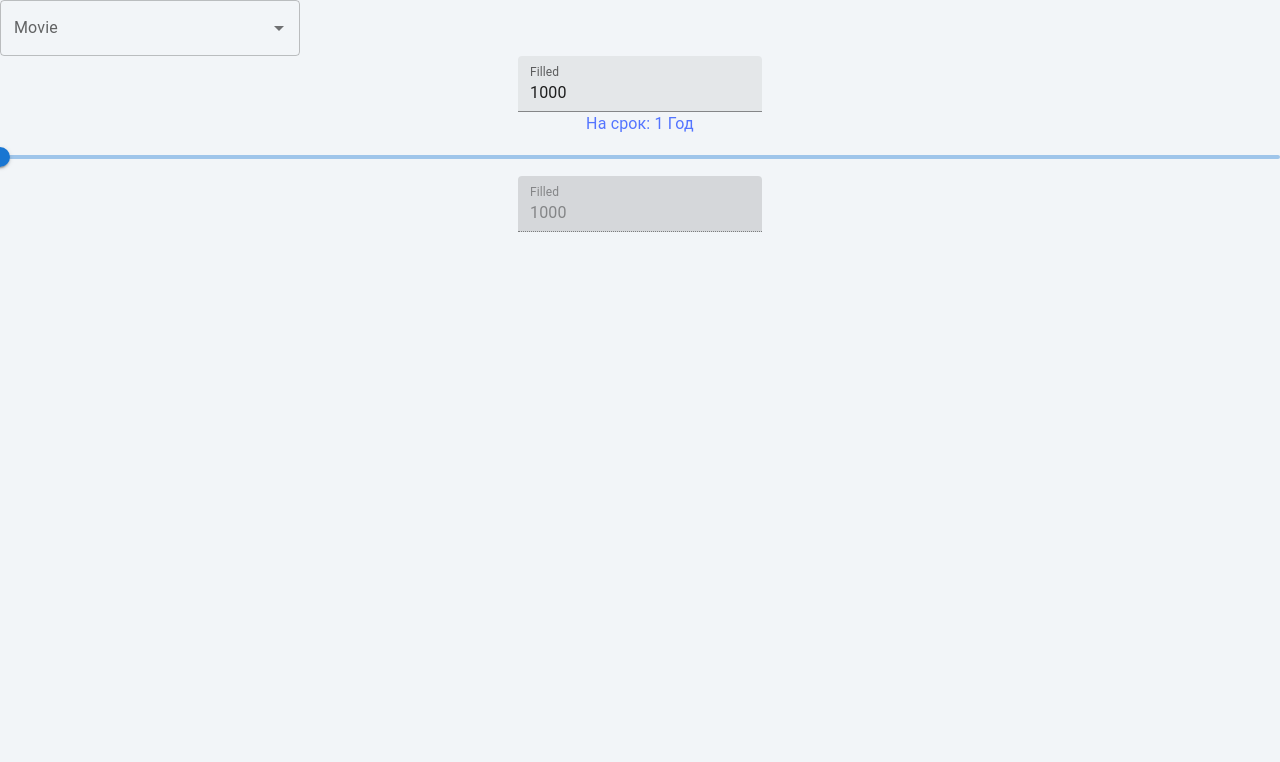
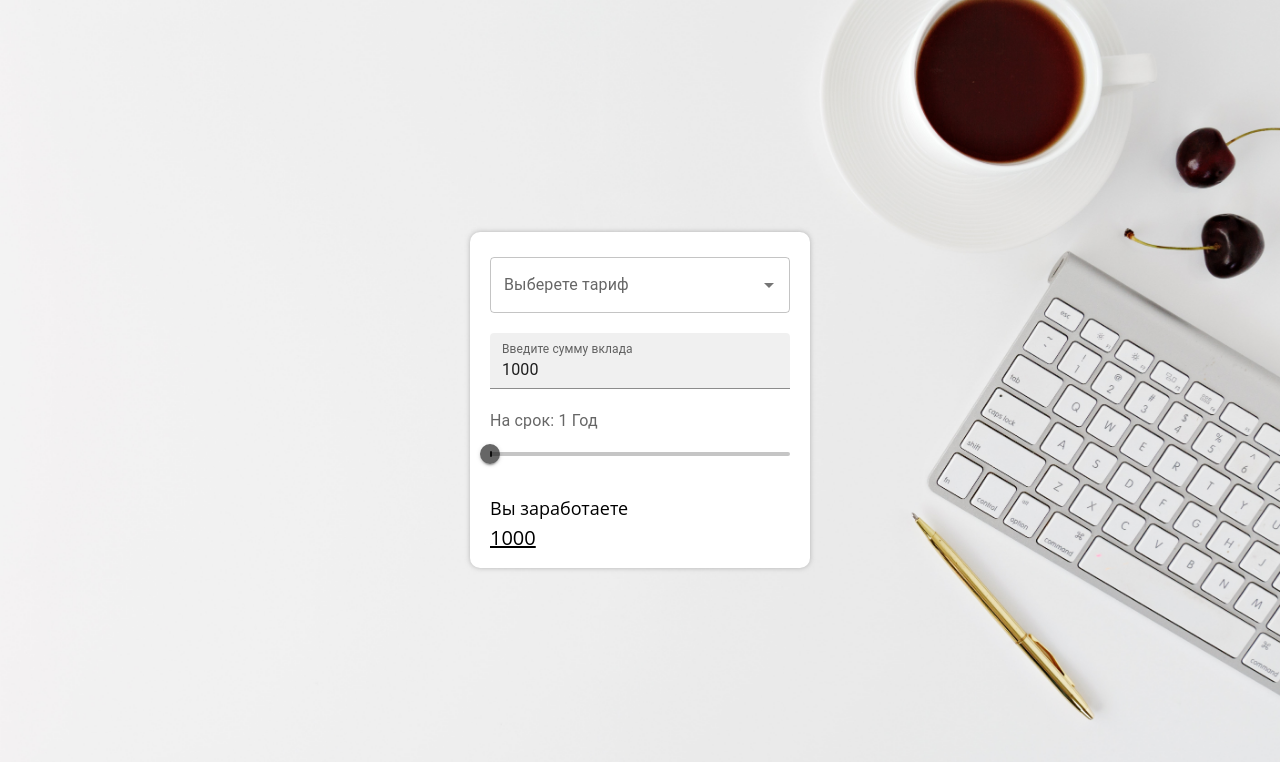
Before and after one commit to nikita-jpg/BankClient, a React (Create React App) app in the folder bank_client/: page / in a window 1280 px wide. Shown: the top 762 px of the page. Built offline with nearby package versions, Linux system fonts and the light colour scheme.

Commit message:
Почти готов UI

```diff
--- a/bank_client/src/App.css
+++ b/bank_client/src/App.css
@@ -1,6 +1,51 @@
+body,
+html {
+  height: 100%;
+}
+#root{
+  height: 100%;
+}
 .App {
+  height: 100%;
   text-align: center;
+  display: flex;
+  align-items: center;
+  justify-content: center;
+  /* background-color: tomato; */
+  background-image: url("./imageBack.jpg");
+  background-size: cover;
 }
+.App_container{
+  display: flex;
+  flex-direction: column;
+  align-items: center;
+  justify-content: center;
+  width: 100%;
+  background-color: white;
+  padding: 25px 20px 15px 20px;
+  border-radius: 10px;
+  max-width: 300px;
+  box-shadow: 0 0 5px rgba(122,122,122,0.5);
+}
+.App_containerItem{
+  width: 100%;
+  height: 100%;
+}
+.App_containerItem:not(:first-child) {
+  margin-top: 20px;
+}
+.Profit_title{
+  text-align: start;
+  color:black;
+  font-size: 18px;
+}
+.Profit_money{
+  text-align: start;
+  color:black;
+  font-size: 20px;
+  text-decoration:underline;
+}
+
 
 .App-logo {
   height: 40vmin;
--- a/bank_client/src/App.js
+++ b/bank_client/src/App.js
@@ -111,21 +111,30 @@ const valueLabelFormat = (value) => {
   return (
     <div className="App">
 
+      <div></div>
+      <div className="App_container">
+
+        <div className="App_containerItem">
           <Autocomplete
             disablePortal
             id="combo-box-demo"
             options={tarifs.map((tarif)=>tarif.tarifName)}
             sx={{ width: 300 }}
             onInputChange={testChange}
-        renderInput={(params) => <TextField {...params} label="Movie" />}
+            renderInput={(params) => <TextField {...params} label="Выберете тариф" />}
           />
+        </div>
 
-      <TextField  id="filled-basic" label="Filled" variant="filled" onChange={handleChangeMoney} value={moneyValue}/>
+        <div className="App_containerItem">
+          <TextField className="App_containerItem" id="filled-basic" label="Введите сумму вклада" variant="filled" onChange={handleChangeMoney} value={moneyValue}/>
+        </div>
 
-      <Typography id="non-linear-slider" gutterBottom>
+        <div className="App_containerItem">
+          <Typography id="non-linear-slider" gutterBottom style={{textAlign:"start", color:"rgba(0, 0, 0, 0.6)"}}>
             На срок: {valueLabelFormat(yearValue)}
           </Typography>
           <Slider
+            style={{color:"rgba(0, 0, 0, 0.6)"}}
             value={yearValue}
             min={1}
             step={1}
@@ -136,8 +145,17 @@ const valueLabelFormat = (value) => {
             valueLabelDisplay="auto"
             aria-labelledby="non-linear-slider"
           />
+        </div>
 
-    <TextField  id="filled-basic" label="Filled" variant="filled" disabled value={profit}/>
+        <div className="App_containerItem">
+          <p className="Profit_title">Вы заработаете</p>
+          <p className="Profit_money">{profit}</p>
+        </div>
+
+
+
+
+        </div>
       </div>
   );
 }
```
Also changed, not shown: bank_client/src/imageBack.jpg (added). Lines whose indentation alone changed are shown as unchanged.
